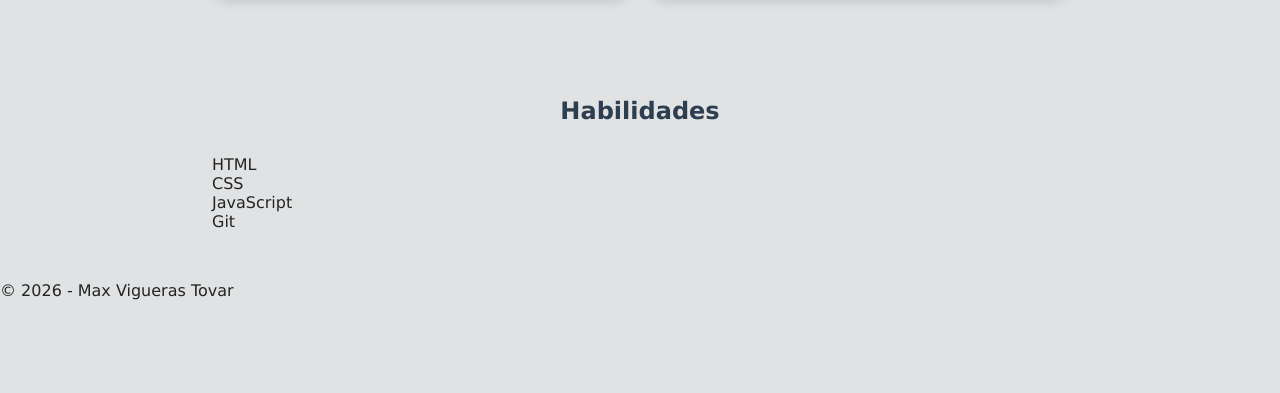
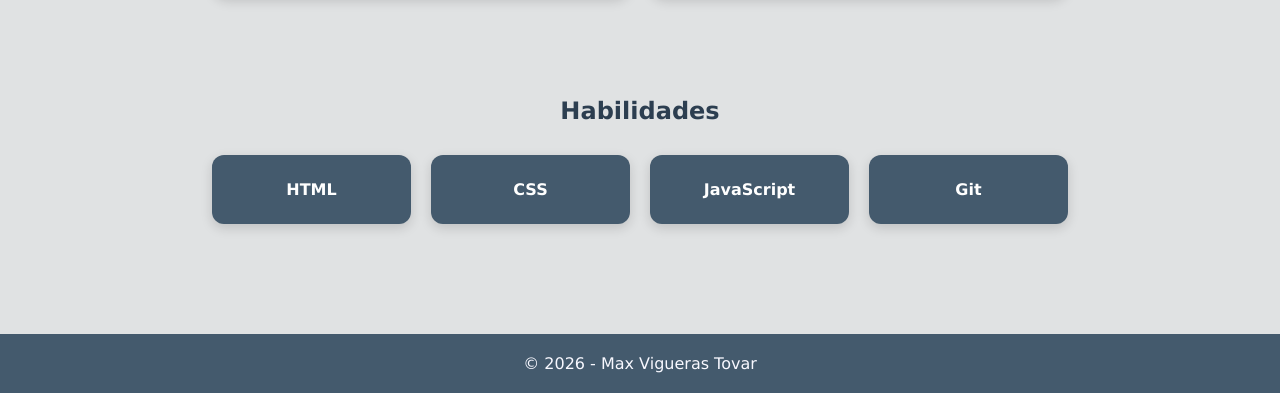
Before and after one commit to mvigueras-ebc/mvigueras-ebc.github.io, a plain HTML site: page index.html in a window 1280 px wide. Shown: the part 1157-1550 px from the top of the page. Before the commit the page ends 1457 px from the top, so only its background shows below. Drawn offline with Linux system fonts and the light colour scheme.

Commit message:
feat: cuadrícula de habilidades y footer

```diff
--- a/style.css
+++ b/style.css
@@ -119,3 +119,36 @@ body {
   margin-bottom: 20px;
   box-shadow: 0 2px 8px rgba(0, 0, 0, 0.15);
 }
+
+/*===== HABILIDADES =====*/
+.habilidades-grid {
+  display: grid;
+  grid-template-columns: repeat(auto-fit, minmax(150px, 1fr));
+  gap: 20px;
+  max-width: 100%;
+  margin: 0;
+}
+
+.habilidad {
+  background-color: rgb(68, 90, 109);
+  color: white;
+  text-align: center;
+  padding: 25px;
+  border-radius: 12px;
+  font-weight: bold;
+  box-shadow: 0 4px 12px rgba(0, 0, 0, 0.15);
+  transition: transform 0.3s;
+}
+
+.habilidad:hover {
+  transform: translateY(-5px);
+}
+
+/*===== FOOTER =====*/
+.footer {
+  text-align: center;
+  padding: 20px;
+  background-color: rgb(68, 90, 109);
+  color: ghostwhite;
+  margin-top: 60px;
+}
```
